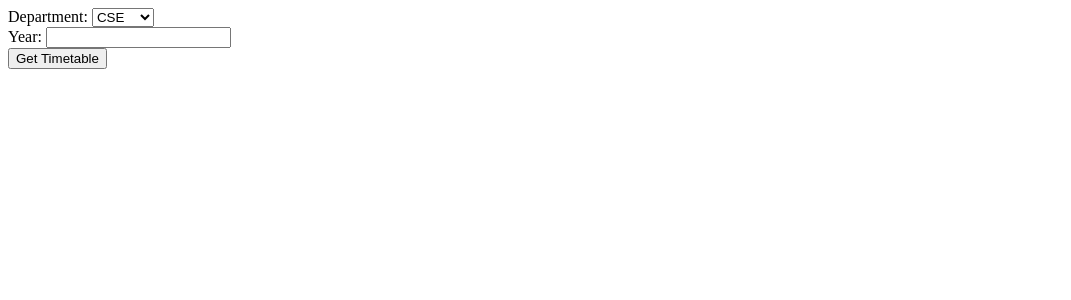
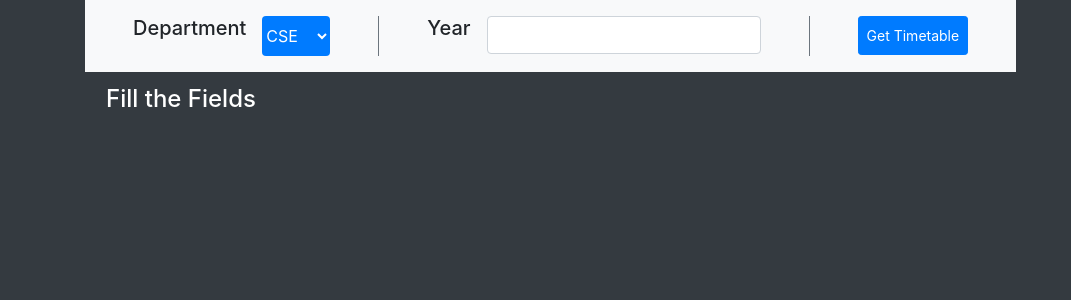
Before and after one commit to Saravana-Pon-Balan/attendManagement, a Django app: page /tt in a window 1280 px wide. Shown: the top 300 px of the page, without its empty margins (0-1071 px from the left). Run offline with Django 3.2, Linux system fonts and the light colour scheme; data comes from the database, SQL or seed files in the repository; some libraries are stand-ins or nearby versions.

Commit message:
time table style added

```diff
--- a/apps/main/models.py
+++ b/apps/main/models.py
@@ -42,14 +42,7 @@ class Staff(models.Model):
 
 
 class Department(models.Model):
-    choice = [
-        ("CSE","CSE"),
-        ("ECE","ECE"),
-        ("EEE","EEE"),
-        ("MECH","MECH"),
-        ("CIVIL","CIVIL")
-    ]
-    name = models.CharField(max_length=50,choices=choice)
+    name = models.CharField(max_length=50)
 
     def __str__(self):
         return self.name
--- a/apps/main/templates/time_table.html
+++ b/apps/main/templates/time_table.html
@@ -11,9 +11,32 @@
 </head>
 <body class="bg-dark">
 	<div class="container">
+		<div class="forms d-flex flex-row">
+			<form method="post" class="bg-light d-flex flex-row">
+			  {% csrf_token %}
+			  <div class="form-group d-flex pl-5 pr-5 mt-3 border-right border-3 border-secondary">
+				<label class="my-label pr-3" for="department"><h5>Department</h5></label>
+				<select class="form-select bg-primary border-0 rounded text-white" name="department" id="department">
+				  {% for department in departments %}
+				  <option value="{{ department.id }}">{{ department.name }}</option>
+				  {% endfor %}
+				</select>
+			  </div>
+			  <div class="form-group d-flex pl-5 pr-5 mt-3 border-right border-3 border-secondary">
+				<label class="my-label pr-3" for="year"><h5>Year</h5></label>
+				<input class="form-control" type="text" name="year" id="year">
+			  </div>
+			  <div class="pl-5 pr-5 mt-3">
+			  <button class="btn btn-primary btn-sm p-2" type="submit">Get Timetable</button>
+			  </div>
+			</form>
+		  </div>
+
+
+		{% if values %}
 		{% if timetable%}
 
-		<div class="d-flex justify-content-center align-items-center text-center p-2"><h3 class="rounded text-center bg-light d-inline-block"><b>Time Table For {{timetable.year_id}} CSE</b></h3></div>
+		<div class="d-flex justify-content-center align-items-center text-center p-2"><h3 class="rounded text-center bg-light d-inline-block"><b>Time Table For {{departments.id}} CSE</b></h3></div>
 		<div  class="bg-light">
 			<table class="table table-striped table-bordered">
 				<thead>
@@ -91,7 +114,10 @@
 				</div>
 		</div>
 		{%else%}
-		<h1>TimeTable did not created</h1>
+		<h4>TimeTable did not created</h4>
+		{%endif%}
+		{% else %}
+		<h4  class="alert text-white ">Fill the Fields</h4>
 		{%endif%}
 	</div>
 </body>
--- a/apps/main/templates/timetable.html
+++ /dev/null
@@ -1,16 +0,0 @@
-<form method="post">
-    {% csrf_token %}
-    <div>
-        <label for="department">Department:</label>
-        <select name="department" id="department">
-            {% for department in departments %}
-                <option value="{{ department.id }}">{{ department.name }}</option>
-            {% endfor %}
-        </select>
-    </div>
-    <div>
-        <label for="year">Year:</label>
-        <input type="text" name="year" id="year">
-    </div>
-    <button type="submit">Get Timetable</button>
-</form>
--- a/apps/main/views.py
+++ b/apps/main/views.py
@@ -9,9 +9,9 @@ def timetable(request):
     departments = Department.objects.all()
     context = {'departments': departments}
     if request.method == 'POST':
+        context['values'] = True
         department_id = request.POST.get('department')
         year = request.POST.get('year')
         timetable = TimeTable.objects.filter(department_id=department_id, year=year)
-        context= {'timetable':timetable}
-        return render(request,'time_table.html',context)
-    return render(request, 'timetable.html', context)
+        context['timetable'] = timetable
+    return render(request, 'time_table.html', context)
```
